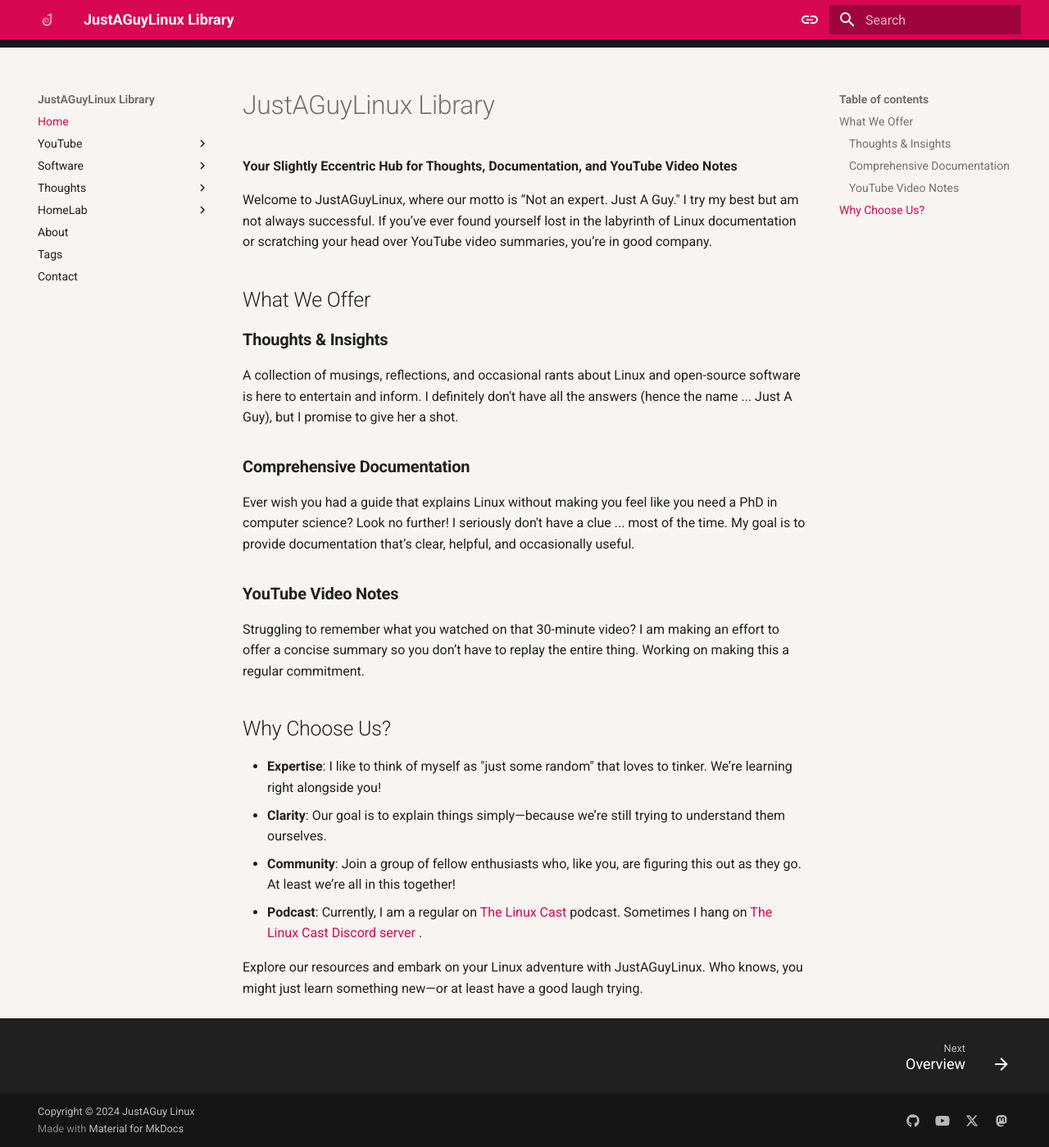
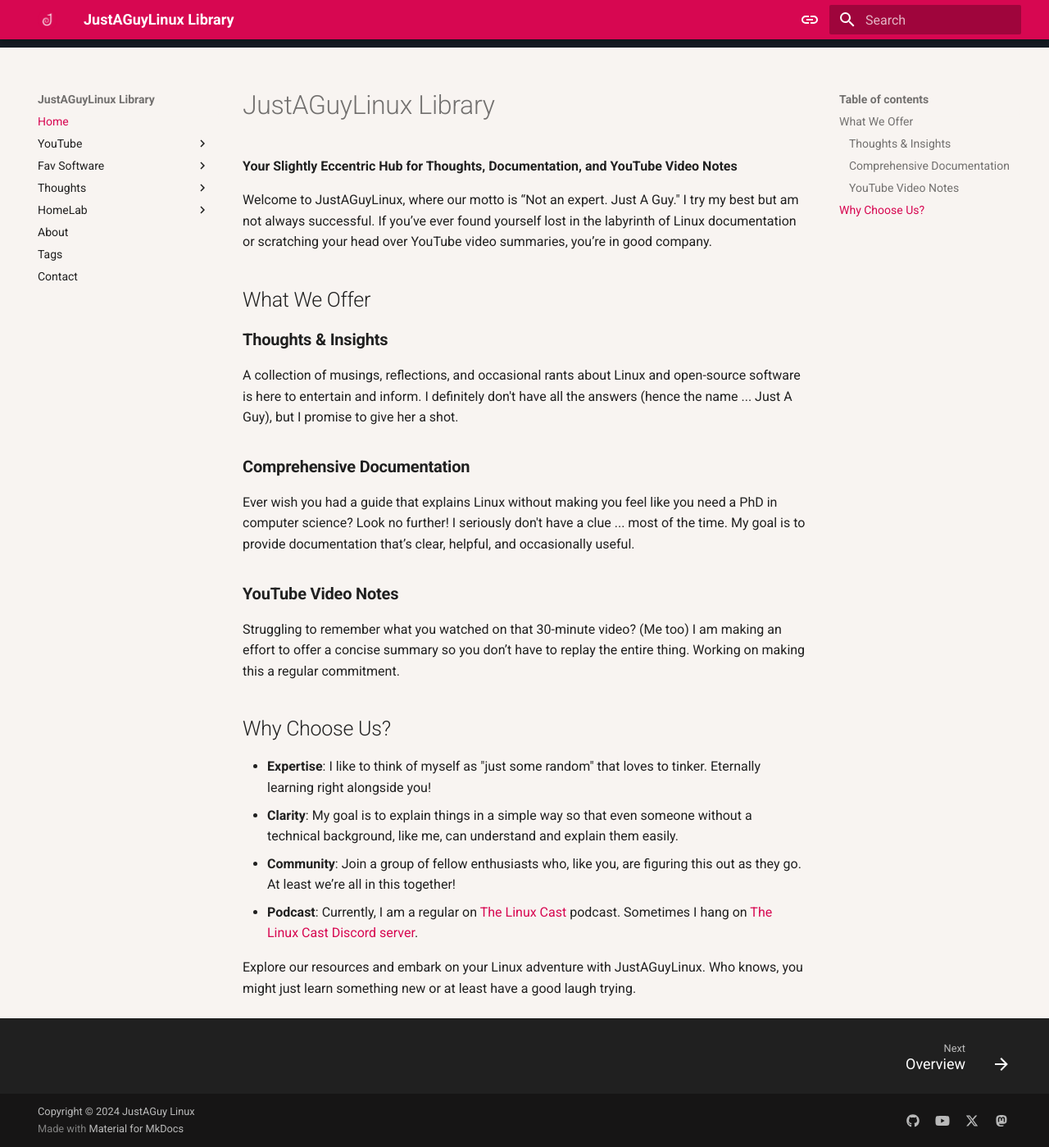
Before and after one commit to drewgrif/jagmkdocs, an MkDocs documentation site: the page built from docs/index.md, in a window 1280 px wide and 1399 px high. Shown: the whole window at 82% size. Built offline with MkDocs 1.6.1 and Material for MkDocs 9.7.7, drawn with Linux system fonts in a browser that asks for light colours.

Commit message:
check software

```diff
--- a/docs/index.md
+++ b/docs/index.md
@@ -13,13 +13,13 @@ A collection of musings, reflections, and occasional rants about Linux and open-
 Ever wish you had a guide that explains Linux without making you feel like you need a PhD in computer science? Look no further! I seriously don't have a clue ... most of the time. My goal is to provide documentation that’s clear, helpful, and occasionally useful.
 
 ### **YouTube Video Notes**
-Struggling to remember what you watched on that 30-minute video? I am making an effort to offer a concise summary so you don’t have to replay the entire thing. Working on making this a regular commitment.
+Struggling to remember what you watched on that 30-minute video? (Me too) I am making an effort to offer a concise summary so you don’t have to replay the entire thing. Working on making this a regular commitment.
 
 ## Why Choose Us?
 
-- **Expertise**: I like to think of myself as "just some random" that loves to tinker. We’re learning right alongside you!
-- **Clarity**: Our goal is to explain things simply—because we’re still trying to understand them ourselves.
+- **Expertise**: I like to think of myself as "just some random" that loves to tinker. Eternally learning right alongside you!
+- **Clarity**: My goal is to explain things in a simple way so that even someone without a technical background, like me, can understand and explain them easily.
 - **Community**: Join a group of fellow enthusiasts who, like you, are figuring this out as they go. At least we’re all in this together!
-- **Podcast**: Currently, I am a regular on [The Linux Cast](https://thelinuxcast.org){:target="_blank"}  podcast.  Sometimes I hang on [The Linux Cast Discord server](https://discord.gg/C9je3KSrFA){:target="_blank"} .
+- **Podcast**: Currently, I am a regular on [The Linux Cast](https://thelinuxcast.org){:target="_blank"} podcast.  Sometimes I hang on [The Linux Cast Discord server](https://discord.gg/C9je3KSrFA){:target="_blank"}.
 
-Explore our resources and embark on your Linux adventure with JustAGuyLinux. Who knows, you might just learn something new—or at least have a good laugh trying.
+Explore our resources and embark on your Linux adventure with JustAGuyLinux. Who knows, you might just learn something new or at least have a good laugh trying.
--- a/mkdocs.yml
+++ b/mkdocs.yml
@@ -7,7 +7,7 @@ nav:
       - Overview: youtube/index.md
       - Qtile: youtube/qtile.md
       - Geany: youtube/geany.md
-  - Software:
+  - Fav Software:
       - Overview: software/index.md
       - Micro: software/micro.md
       - Geany: software/geany.md
```
Also changed, not shown: docs/software/index.md (+1 -1 lines), docs/youtube/geany.md (+2 -2 lines), docs/youtube/qtile.md (+1 -1 lines).
